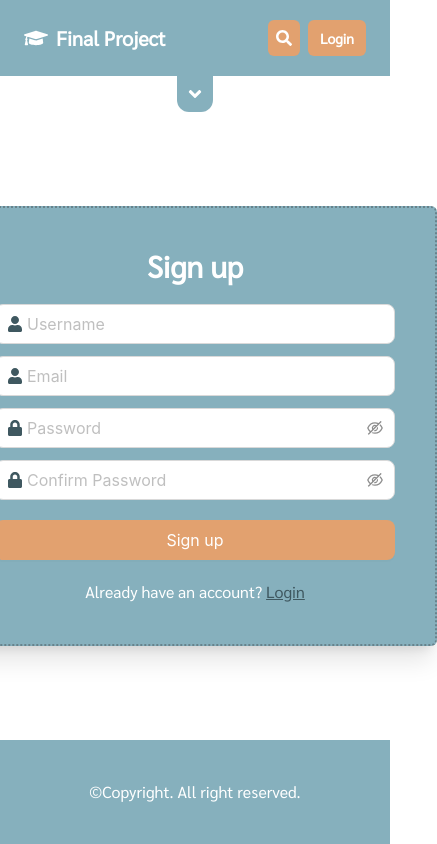
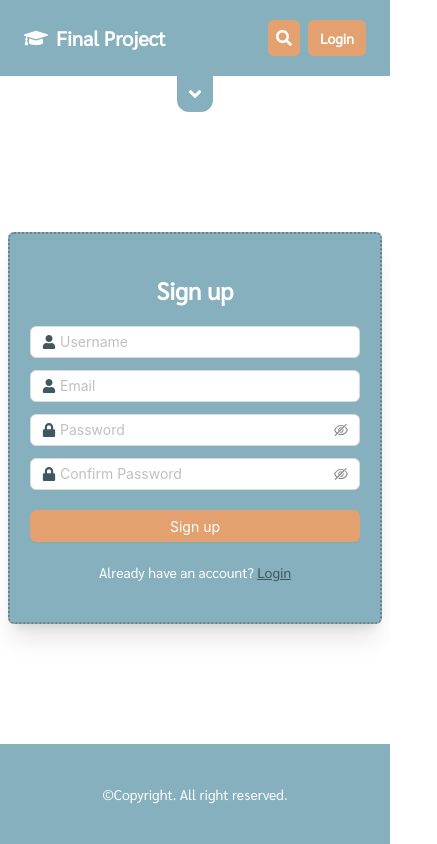
Before and after one commit to taweeratWatchara156/FinalProject_1-1-1, a Next.js app: page /signup in a window 390 px wide. Shown: the whole page, 437 px wide, since content can reach past the window. Built offline with nearby package versions, Linux system fonts and the light colour scheme.

Commit message:
add responsive to each page

```diff
--- a/app/layout.tsx
+++ b/app/layout.tsx
@@ -18,7 +18,7 @@ const rubik = Sarabun({
 })
 
 export const metadata: Metadata = {
-  title: "Demo Final Project",
+  title: "Final Project",
   description: "Generated by create next app",
 };
 
--- a/app/login/page.tsx
+++ b/app/login/page.tsx
@@ -9,17 +9,23 @@ export default function LoginPage() {
     const router = useRouter()
 
   return (
-    <div className='flex-1 flex justify-center items-center'>
-        <div className='p-10 flex flex-col gap-5 bg-[#86B0BD] rounded-md text-white shadow-xl border-[#67828b] border-2 border-dotted'>
-            <h1 className='font-bold text-3xl mx-auto'>Login</h1>
-            <div className='flex flex-col gap-3 w-[400px]'>
+    <div className='flex-1 flex px-2 sm:px-0 justify-center items-center'>
+        <div className='w-full sm:w-auto px-5 md:px-10 py-10 flex flex-col gap-5 bg-[#86B0BD] rounded-md text-white shadow-xl border-[#67828b] border-2 border-dotted'>
+            <h1 className='font-bold text-2xl sm:text-3xl mx-auto'>Login</h1>
+            <div className='hidden sm:flex flex-col gap-3 w-[400px]'>
                 <Input size="large" style={{color: "#3f5860"}} placeholder='username' prefix={<FaUser className='text-[#3f5860]' />}/>
                 <Input.Password size="large" style={{color: "#3f5860"}} placeholder='password' prefix={<FaLock className='text-[#3f5860]' />}/>
                 <Checkbox style={{color: "white"}}>Remember Username</Checkbox>
             </div>
+            <div className='flex sm:hidden flex-col gap-3 w-full'>
+                <Input size="middle" style={{color: "#3f5860"}} placeholder='username' prefix={<FaUser className='text-[#3f5860]' />}/>
+                <Input.Password size="middle" style={{color: "#3f5860"}} placeholder='password' prefix={<FaLock className='text-[#3f5860]' />}/>
+                <Checkbox style={{color: "white"}}>Remember Username</Checkbox>
+            </div>
 
-            <Button size='large' style={{backgroundColor: "#E2A16F", border: "#a06f49", color:"white"}}>Login</Button>
-            <span className='mx-auto'>Don't have an account? <span onClick={() => router.push("/signup")} className='text-[#3f5860] underline cursor-pointer'>Sign up</span></span>
+            <div className='hidden sm:flex'><Button size='large' style={{backgroundColor: "#E2A16F", border: "#a06f49", color:"white"}} className='w-full'>Login</Button></div>
+            <div className='flex sm:hidden'><Button size='middle' style={{backgroundColor: "#E2A16F", border: "#a06f49", color:"white"}} className='w-full'>Login</Button></div>
+            <span className='text-sm sm:text-base mx-auto'>Don't have an account? <span onClick={() => router.push("/signup")} className='text-[#3f5860] underline cursor-pointer'>Sign up</span></span>
         </div>
     </div>
   )
--- a/app/page.tsx
+++ b/app/page.tsx
@@ -1,5 +1,6 @@
 "use client"
 import Footer from "@/components/footer";
+import useSimpleSort from "@/components/global_states/useSimpleSort";
 import { Image, Radio, RadioChangeEvent, Select, SelectProps, Tag } from "antd";
 import { useState } from "react";
 import { AiFillLike } from "react-icons/ai";
@@ -152,23 +153,33 @@ export default function Home() {
       },
     ]
   return (
-    <div className="flex-1 pt-30">
+    <div className="flex-1">
         {/* Title */}
-        <div className="flex gap-5ิ w-fit pb-20 mx-auto">
-          <h1 className="text-xl font">สรุปทั้งหมด ( {test_post_datas.length} )</h1>
+        <div className="flex gap-5ิ w-fit py-10 lg:py-20 mx-auto">
+          <h1 className="text-lg lg:text-xl font">สรุปทั้งหมด ( {test_post_datas.length} )</h1>
         </div>
 
-        <div className="flex flex-col gap-5 px-10">
-          <div className="flex gap-2">
-            <Radio.Group defaultValue={"latest"} onChange={(e:RadioChangeEvent) => setFilter(e.target.value)}>
-              <Radio.Button value="latest">ใหม่ที่สุด</Radio.Button>
-              <Radio.Button value="oldest">เก่าที่สุด</Radio.Button>
-              <Radio.Button value="mostviewed">เข้าชมมากที่สุด</Radio.Button>
-              <Radio.Button value="mostliked">กดไลค์มากที่สุด</Radio.Button>
-            </Radio.Group>
+        <div className="flex flex-col gap-5 px-2 sm:px-10">
+          <div className="flex gap-2 justify-center sm:justify-start">
+            <div className="flex sm:hidden">
+              <Radio.Group  size="small" defaultValue={"latest"} onChange={(e:RadioChangeEvent) => setFilter(e.target.value)}>
+                <Radio.Button value="latest">ใหม่ที่สุด</Radio.Button>
+                <Radio.Button value="oldest">เก่าที่สุด</Radio.Button>
+                <Radio.Button value="mostviewed">เข้าชมมากที่สุด</Radio.Button>
+                <Radio.Button value="mostliked">กดไลค์มากที่สุด</Radio.Button>
+              </Radio.Group>
+            </div>
+            <div className="hidden sm:flex">
+              <Radio.Group  size="middle" defaultValue={"latest"} onChange={(e:RadioChangeEvent) => setFilter(e.target.value)}>
+                <Radio.Button value="latest">ใหม่ที่สุด</Radio.Button>
+                <Radio.Button value="oldest">เก่าที่สุด</Radio.Button>
+                <Radio.Button value="mostviewed">เข้าชมมากที่สุด</Radio.Button>
+                <Radio.Button value="mostliked">กดไลค์มากที่สุด</Radio.Button>
+              </Radio.Group>
+            </div>
           </div>
 
-          <div className="grid grid-cols-5 gap-8">
+          <div className="grid grid-cols-[repeat(auto-fit,_minmax(320px,_1fr))] gap-8 justify-items-center">
             {test_post_datas.map((post, index) => {
               return (
                 <div key={index} className="duration-200 hover:scale-105 cursor-pointer active:scale-100 hover:shadow-2xl relative p-4 gap-2 flex flex-col w-[320px] justify-center shadow-xl border-gray-200 border rounded-lg">
@@ -216,9 +227,9 @@ export default function Home() {
         </div>
 
         {/* Descrition before footer */}
-        <div className="flex flex-col gap-5 items-center text-xl py-30">
+        <div className="flex flex-col gap-3 lg:gap-5 items-center text-base md:text-lg lg:text-xl py-15 md:py-30">
             <h1 className="font-bold">Final Project</h1>
-            <p className="text-center w-2/3">Lorem ipsum dolor sit amet consectetur adipisicing elit. Asperiores omnis similique perspiciatis quaerat reprehenderit, quidem quasi nisi cumque explicabo praesentium, reiciendis beatae expedita vero doloribus magni eum id fuga dolore molestiae aliquid officia? Ad ullam quod similique quidem! Molestias sapiente ut aliquid amet eaque, recusandae maxime distinctio esse praesentium minus!</p>
+            <p className="text-center w-5/6 sm:w-2/3">Lorem ipsum dolor sit amet consectetur adipisicing elit. Asperiores omnis similique perspiciatis quaerat reprehenderit, quidem quasi nisi cumque explicabo praesentium, reiciendis beatae expedita vero doloribus magni eum id fuga dolore molestiae aliquid officia? Ad ullam quod similique quidem! Molestias sapiente ut aliquid amet eaque, recusandae maxime distinctio esse praesentium minus!</p>
         </div>
     </div>
   );
--- a/app/signup/page.tsx
+++ b/app/signup/page.tsx
@@ -9,18 +9,27 @@ export default function SignUpPage() {
     const router = useRouter()
 
   return (
-    <div className='flex-1 flex justify-center items-center'>
-        <div className='p-10 flex flex-col gap-5 bg-[#86B0BD] rounded-md text-white shadow-xl border-[#67828b] border-2 border-dotted'>
-            <h1 className='font-bold text-3xl mx-auto'>Sign up</h1>
-            <div className='flex flex-col gap-3 w-[400px]'>
+    <div className='flex-1 flex px-2 sm:px-0 justify-center items-center'>
+        <div className='w-full sm:w-auto px-5 md:px-10 py-10 flex flex-col gap-5 bg-[#86B0BD] rounded-md text-white shadow-xl border-[#67828b] border-2 border-dotted'>
+            <h1 className='font-bold text-2xl sm:text-3xl mx-auto'>Sign up</h1>
+            <div className='hidden sm:flex flex-col gap-3 w-[400px]'>
                 <Input size="large" style={{color: "#3f5860"}} placeholder='Username' prefix={<FaUser className='text-[#3f5860]' />}/>
                 <Input size="large" style={{color: "#3f5860"}} placeholder='Email' type='email' prefix={<FaUser className='text-[#3f5860]' />}/>
                 <Input.Password size="large" style={{color: "#3f5860"}} placeholder='Password' prefix={<FaLock className='text-[#3f5860]' />}/>
                 <Input.Password size="large" style={{color: "#3f5860"}} placeholder='Confirm Password' prefix={<FaLock className='text-[#3f5860]' />}/>
             </div>
 
-            <Button size='large' style={{backgroundColor: "#E2A16F", border: "#a06f49", color:"white"}}>Sign up</Button>
-            <span className='mx-auto'>Already have an account? <span onClick={() => router.push("/login")} className='text-[#3f5860] underline cursor-pointer'>Login</span></span>
+            <div className='flex sm:hidden flex-col gap-3 w-full'>
+                <Input size="middle" style={{color: "#3f5860"}} placeholder='Username' prefix={<FaUser className='text-[#3f5860]' />}/>
+                <Input size="middle" style={{color: "#3f5860"}} placeholder='Email' type='email' prefix={<FaUser className='text-[#3f5860]' />}/>
+                <Input.Password size="middle" style={{color: "#3f5860"}} placeholder='Password' prefix={<FaLock className='text-[#3f5860]' />}/>
+                <Input.Password size="middle" style={{color: "#3f5860"}} placeholder='Confirm Password' prefix={<FaLock className='text-[#3f5860]' />}/>
+            </div>
+
+            <div className='hidden sm:flex'><Button size='large' style={{backgroundColor: "#E2A16F", border: "#a06f49", color:"white"}} className='w-full'>Sign up</Button></div>
+            <div className='flex sm:hidden'><Button size='middle' style={{backgroundColor: "#E2A16F", border: "#a06f49", color:"white"}} className='w-full'>Sign up</Button></div>
+
+            <span className='text-sm sm:text-base mx-auto'>Already have an account? <span onClick={() => router.push("/login")} className='text-[#3f5860] underline cursor-pointer'>Login</span></span>
         </div>
     </div>
   )
--- a/components/footer.tsx
+++ b/components/footer.tsx
@@ -3,7 +3,7 @@ import React from 'react'
 export default function Footer() {
   return (
     <div className='w-full flex items-center justify-center bg-[#86B0BD] text-white p-5 py-10'>
-        <h1>&copy;Copyright. All right reserved.</h1>
+        <h1 className='text-sm sm:text-base'>&copy;Copyright. All right reserved.</h1>
     </div>
   )
 }
--- /dev/null
+++ b/components/global_states/useSimpleSort.tsx
@@ -0,0 +1,13 @@
+import { create } from 'zustand'
+
+type SimpleSort = {
+  subject: string;
+  setSubject: (newSubject: string) => void;
+};
+
+const useSimpleSort = create<SimpleSort>((set) => ({
+  subject: "all",
+  setSubject: (newSubject) => set({ subject: newSubject }),
+}));
+
+export default useSimpleSort
--- a/package.json
+++ b/package.json
@@ -14,7 +14,8 @@
     "next": "15.5.4",
     "react": "19.1.0",
     "react-dom": "19.1.0",
-    "react-icons": "^5.5.0"
+    "react-icons": "^5.5.0",
+    "zustand": "^5.0.8"
   },
   "devDependencies": {
     "@eslint/eslintrc": "^3",
```
Also changed, not shown: components/navbar.tsx (+16 -8 lines), 1 other file (tests, documents, lock files or other folders).
